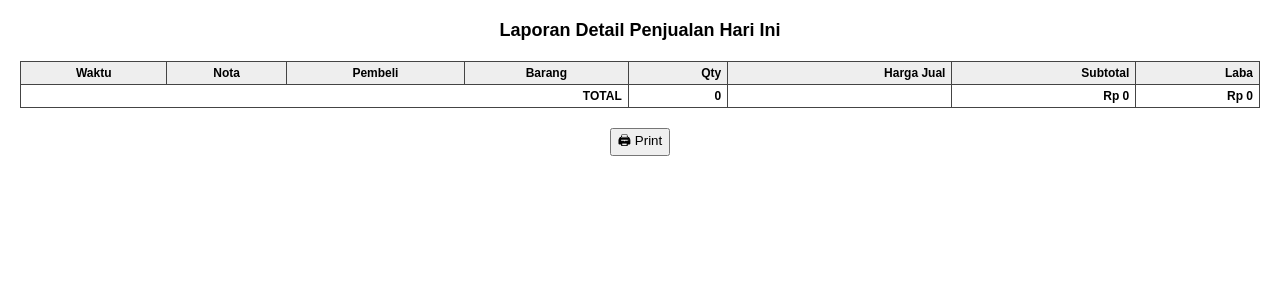
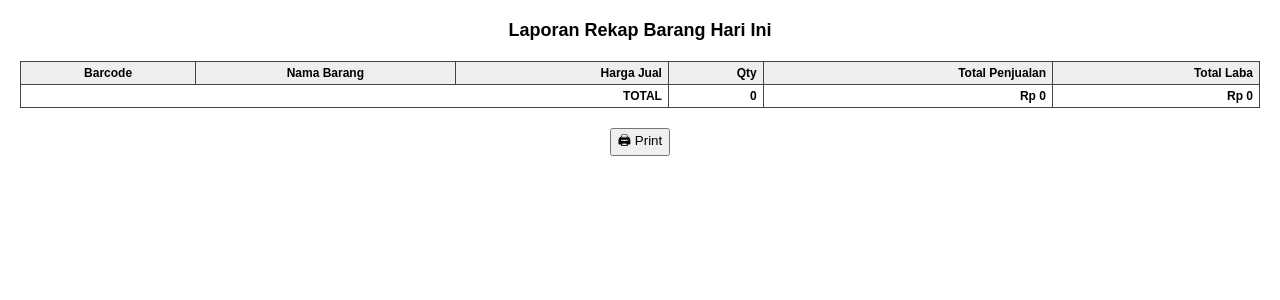
Before and after one commit to kipli176/kelontong, a Flask app: template templates/print_detail_hari_ini.html in a window 1280 px wide. Shown: the top 300 px of the page. Run offline with Flask 3, Linux system fonts and the light colour scheme; the template is opened without the code that fills it, so the values that code supplies are empty; some libraries are stand-ins or nearby versions.

Commit message:
perbaikan penjualank

```diff
--- a/app.py
+++ b/app.py
@@ -276,12 +276,12 @@ def penjualan_hari_ini():
     """, (user["toko"]["id"],))
     rows = cur.fetchall()
 
-    # ambil detail barang keluar hari ini
+    # detail barang rekap
     cur.execute("""
-        SELECT tx8, tanggal, pembeli, no_hp, barcode, item_nama, qty, harga_jual, subtotal, laba
-        FROM v_penjualan_detail_hari_ini
+        SELECT barcode, item_nama, harga_jual, total_qty, total_penjualan, total_laba
+        FROM v_penjualan_rekap_barang_hari_ini
         WHERE toko_id = %s
-        ORDER BY tanggal, item_nama
+        ORDER BY item_nama, harga_jual
     """, (user["toko"]["id"],))
     detail_rows = cur.fetchall()
 
@@ -296,15 +296,15 @@ def penjualan_hari_ini():
 @app.route("/penjualan-hari-ini/print-detail")
 @login_required
 def print_detail_hari_ini():
-    """Cetak laporan detail barang keluar hari ini (HTML siap print)."""
+    """Cetak laporan rekap barang hari ini (HTML siap print)."""
     user = get_current_user()
     conn = get_db()
     cur = conn.cursor()
     cur.execute("""
-        SELECT tx8, tanggal, pembeli, no_hp, barcode, item_nama, qty, harga_jual, subtotal, laba
-        FROM v_penjualan_detail_hari_ini
+        SELECT barcode, item_nama, harga_jual, total_qty, total_penjualan, total_laba
+        FROM v_penjualan_rekap_barang_hari_ini
         WHERE toko_id = %s
-        ORDER BY tanggal, item_nama
+        ORDER BY item_nama, harga_jual
     """, (user["toko"]["id"],))
     rows = cur.fetchall()
     cur.close()
@@ -351,6 +351,42 @@ def laporan():
 # ============================================
 # API DATA (LAPORAN JSON)
 # ============================================
+
+
+@app.route("/api/detail-barang/<barcode>/<harga>")
+@login_required
+def api_detail_barang(barcode, harga):
+    user = get_current_user()
+    conn = get_db()
+    cur = conn.cursor()
+    cur.execute("""
+        SELECT LEFT(p.client_tx_id::text, 8) AS tx8,
+               p.tanggal,
+               COALESCE(pb.nama,'') AS pembeli,
+               COALESCE(pb.no_hp,'') AS no_hp,
+               d.qty
+        FROM penjualan p
+        JOIN penjualan_detail d ON d.penjualan_id = p.id
+        LEFT JOIN pembeli pb ON pb.id = p.pembeli_id
+        WHERE DATE(p.tanggal) = CURRENT_DATE
+          AND p.toko_id = %s
+          AND d.barcode = %s
+          AND d.harga_jual = %s
+        ORDER BY p.tanggal
+    """, (user["toko"]["id"], barcode, harga))
+    rows = cur.fetchall()
+    cur.close()
+
+    result = []
+    for tx8, tanggal, pembeli, no_hp, qty in rows:
+        result.append({
+            "tx8": tx8,
+            "waktu": tanggal.strftime("%H:%M:%S"),
+            "pembeli": pembeli,
+            "no_hp": no_hp,
+            "qty": qty
+        })
+    return jsonify(result)
 
 @app.route("/api/laporan/harian")
 def api_laporan_harian():
@@ -422,39 +458,48 @@ def export_detail_hari_ini_xlsx():
     conn = get_db()
     cur = conn.cursor()
     cur.execute("""
-        SELECT tx8, tanggal, pembeli, no_hp, barcode, item_nama, qty, harga_jual, subtotal, laba
-        FROM v_penjualan_detail_hari_ini
+        SELECT barcode, item_nama, harga_jual, total_qty, total_penjualan, total_laba
+        FROM v_penjualan_rekap_barang_hari_ini
         WHERE toko_id = %s
-        ORDER BY tanggal, item_nama
+        ORDER BY item_nama, harga_jual
     """, (user["toko"]["id"],))
     rows = cur.fetchall()
     cur.close()
 
     wb = openpyxl.Workbook()
     ws = wb.active
-    ws.title = "Detail Hari Ini"
+    ws.title = "Rekap Barang Hari Ini"
 
-    headers = ["Nota", "Waktu", "Pembeli", "HP", "Barcode", "Nama Barang", "Qty", "Harga Jual", "Subtotal", "Laba"]
+    headers = ["Barcode", "Nama Barang", "Harga Jual", "Qty", "Total Penjualan", "Total Laba"]
     ws.append(headers)
 
     gqty, gtotal, glaba = 0, 0, 0
-    for tx8, tgl, pembeli, hp, barcode, item, qty, hj, sub, laba in rows:
-        ws.append([f"TX-{tx8.upper()}", tgl.strftime("%H:%M:%S"), pembeli, hp, barcode, item, qty, float(hj), float(sub), float(laba)])
+    for barcode, item, harga, qty, total, laba in rows:
+        ws.append([
+            barcode,
+            item,
+            float(harga or 0),
+            int(qty or 0),
+            float(total or 0),
+            float(laba or 0),
+        ])
         gqty += qty or 0
-        gtotal += float(sub or 0)
+        gtotal += float(total or 0)
         glaba += float(laba or 0)
 
     ws.append([])
-    ws.append(["", "", "TOTAL", "", "", "", gqty, "", gtotal, glaba])
+    ws.append(["", "TOTAL", "", gqty, gtotal, glaba])
 
     bio = BytesIO()
     wb.save(bio)
     bio.seek(0)
-    filename = f"detail_penjualan_{datetime.now().strftime('%Y%m%d')}.xlsx"
-    return send_file(bio,
+    filename = f"rekap_barang_{datetime.now().strftime('%Y%m%d')}.xlsx"
+    return send_file(
+        bio,
         as_attachment=True,
         download_name=filename,
-        mimetype="application/vnd.openxmlformats-officedocument.spreadsheetml.sheet")
+        mimetype="application/vnd.openxmlformats-officedocument.spreadsheetml.sheet"
+    )
 
 
 @app.route("/penjualan-hari-ini/export/xlsx")
--- a/templates/print_detail_hari_ini.html
+++ b/templates/print_detail_hari_ini.html
@@ -2,7 +2,7 @@
 <html lang="id">
 <head>
   <meta charset="UTF-8" />
-  <title>Laporan Detail Barang Hari Ini</title>
+  <title>Laporan Rekap Barang Hari Ini</title>
   <style>
     body { font-family: Arial, sans-serif; font-size: 12px; margin: 20px; }
     h1, h2 { text-align: center; margin: 0; }
@@ -19,49 +19,42 @@
 </head>
 <body>
   <h1>{{ toko.nama }}</h1>
-  <h2>Laporan Detail Penjualan Hari Ini</h2>
+  <h2>Laporan Rekap Barang Hari Ini</h2>
   <p style="text-align:center">{{ toko.alamat }}</p>
 
   <table>
     <thead>
       <tr>
-        <th>Waktu</th>
-        <th>Nota</th>
-        <th>Pembeli</th>
-        <th>Barang</th>
+        <th>Barcode</th>
+        <th>Nama Barang</th>
+        <th class="right">Harga Jual</th>
         <th class="right">Qty</th>
-        <th class="right">Harga Jual</th>
-        <th class="right">Subtotal</th>
-        <th class="right">Laba</th>
+        <th class="right">Total Penjualan</th>
+        <th class="right">Total Laba</th>
       </tr>
     </thead>
     <tbody>
-      {% set total_qty = 0 %}
-      {% set total_nominal = 0 %}
-      {% set total_laba = 0 %}
-      {% for tx8, tgl, pembeli, hp, barcode, item, qty, hj, sub, laba in rows %}
-        {% set total_qty = total_qty + (qty or 0) %}
-        {% set total_nominal = total_nominal + (sub or 0) %}
-        {% set total_laba = total_laba + (laba or 0) %}
+        {% set ns = namespace(qty=0, total=0, laba=0) %}
+        {% for barcode, item, harga, qty, total, laba in rows %}
+            {% set ns.qty   = ns.qty + (qty or 0) %}
+            {% set ns.total = ns.total + (total or 0) %}
+            {% set ns.laba  = ns.laba + (laba or 0) %}
             <tr>
-          <td>{{ tgl.strftime("%H:%M:%S") }}</td>
-          <td>TX-{{ tx8|upper }}</td>
-          <td>{{ pembeli }}{% if hp %} — {{ hp }}{% endif %}</td>
+                <td>{{ barcode }}</td>
                 <td>{{ item }}</td>
+                <td class="right">Rp {{ "{:,.0f}".format(harga or 0) }}</td>
                 <td class="right">{{ qty }}</td>
-          <td class="right">Rp {{ "{:,.0f}".format(hj or 0) }}</td>
-          <td class="right">Rp {{ "{:,.0f}".format(sub or 0) }}</td>
+                <td class="right">Rp {{ "{:,.0f}".format(total or 0) }}</td>
                 <td class="right">Rp {{ "{:,.0f}".format(laba or 0) }}</td>
             </tr>
         {% endfor %}
     </tbody>
     <tfoot>
       <tr>
-        <td colspan="4" class="right">TOTAL</td>
-        <td class="right">{{ total_qty }}</td>
-        <td></td>
-        <td class="right">Rp {{ "{:,.0f}".format(total_nominal) }}</td>
-        <td class="right">Rp {{ "{:,.0f}".format(total_laba) }}</td>
+        <td colspan="3" class="right">TOTAL</td>
+        <td class="right">{{ ns.qty }}</td>
+        <td class="right">Rp {{ "{:,.0f}".format(ns.total) }}</td>
+        <td class="right">Rp {{ "{:,.0f}".format(ns.laba) }}</td>
       </tr>
     </tfoot>
   </table>
```
Also changed, not shown: templates/penjualan_hari_ini.html (+64 -19 lines), templates/print_transaksi_hari_ini.html (+8 -9 lines), static/css/style.css. Lines whose indentation alone changed are shown as unchanged.
